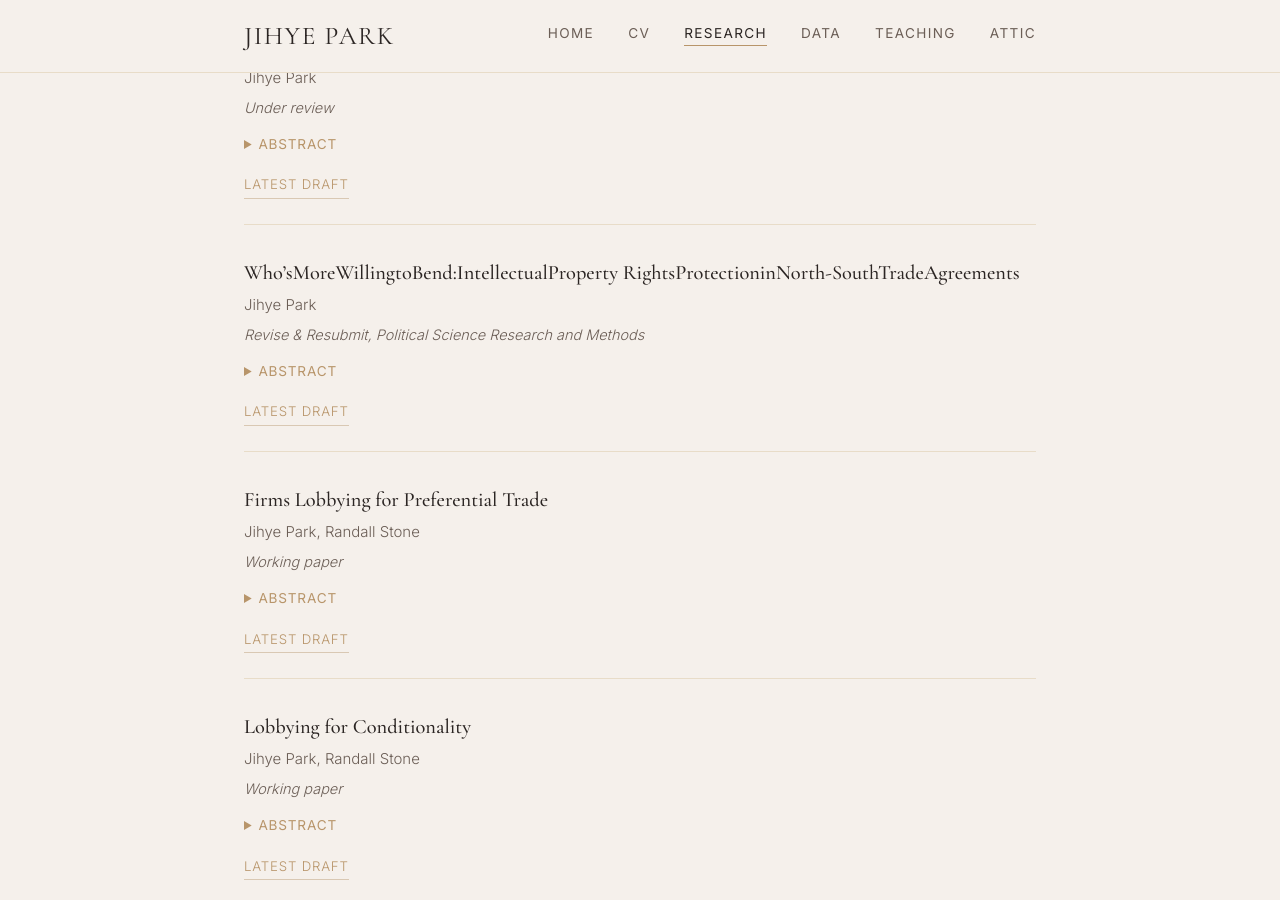
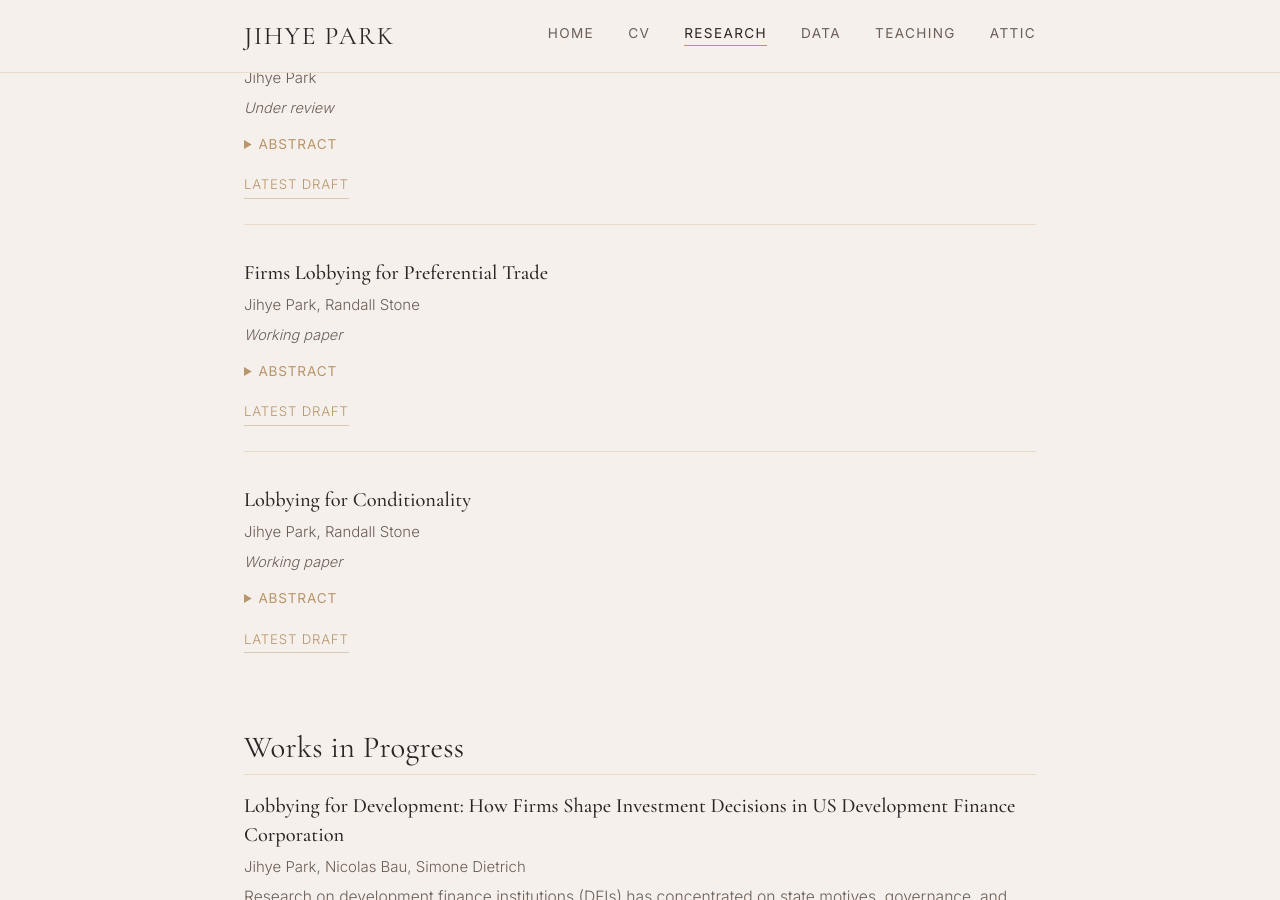
Before and after one commit to jacqpark/jacqpark.github.io, a Jekyll site: the page built from research.md, in a window 1280 px wide and 900 px high, scrolled down 1158 px. Built offline with Jekyll 4.4.1, drawn with Linux system fonts in a browser that asks for light colours.

Commit message:
metadata update

```diff
--- a/_data/publications.yml
+++ b/_data/publications.yml
@@ -78,7 +78,7 @@
     analysis untangles these incentives by identifying groups of firms with different motivations and investigating which branches of government they lobby and when. We use PanelMatch (Imai, Kim and Wang
     2023) to conduct staggered diff-in-diff analyses at the firm level, using Fortune Global 5 firms and a comprehensive set of US PTA negotiations. Pharmaceutical firms lobby for intellectual property
     rights protection; firms represented on the US Trade Representative’s general policy making committee lobby to shape PTA provisions; other firms lobby for ratification of PTAs with countries where they
-    have investments. 1 1
+    have investments.
 - title: Lobbying for Conditionality
   authors: Jihye Park, Randall Stone
   category: working-papers
@@ -94,11 +94,3 @@
     to the initiation of IMF program negotiations and find that US financial firms shift their lobbying efforts when the Fund negotiates with countries where they have investments. Money-center banks and
     non-banking financial firms shift in opposite directions, which makes their lobbying portfolios converge: banks reduce their lobbying about banking and increase lobbying about finance, while non-bank
     financial firms decrease lobbying about finance and increase lobbying about banking.'
-- title: Who’sMoreWillingtoBend:IntellectualProperty RightsProtectioninNorth-SouthTradeAgreements
-  authors: Jihye Park
-  status: Revise & Resubmit, Political Science Research and Methods
-  category: working-papers
-  github_pdf: papers/working-papers/02__whos-more-willing-to-bend__RR-PSRM.pdf
-  year: 2025
-  sort_order: 2
-  abstract: ''
```
Also changed, not shown: 1 other file.
